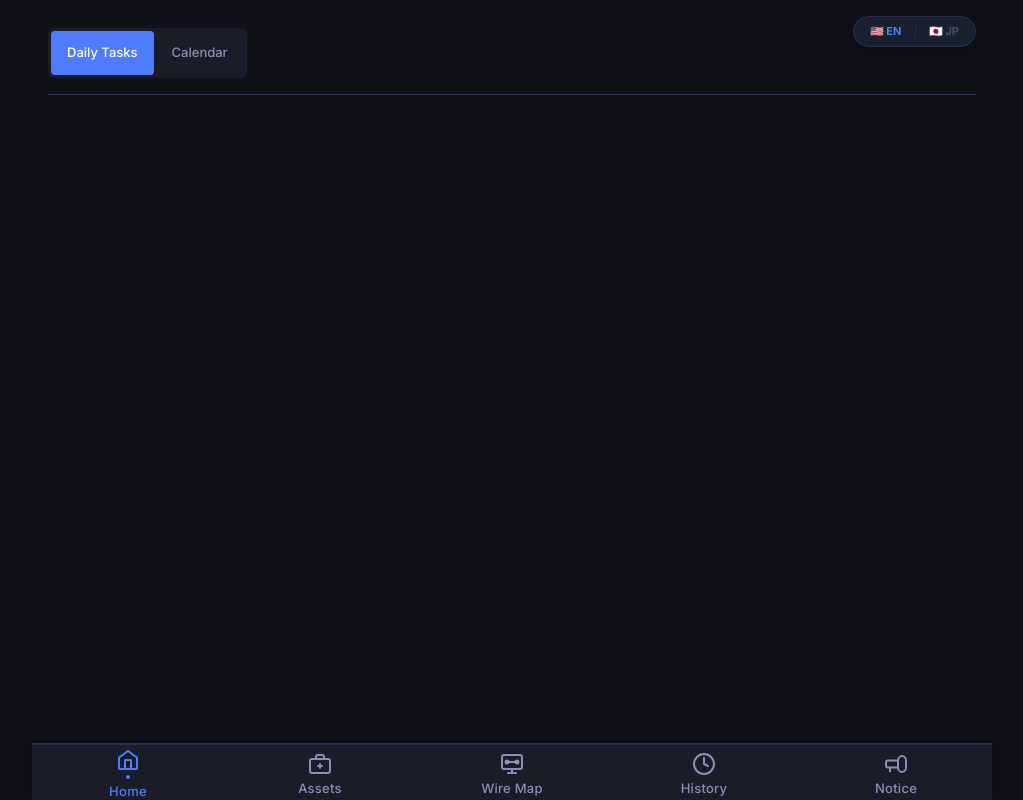
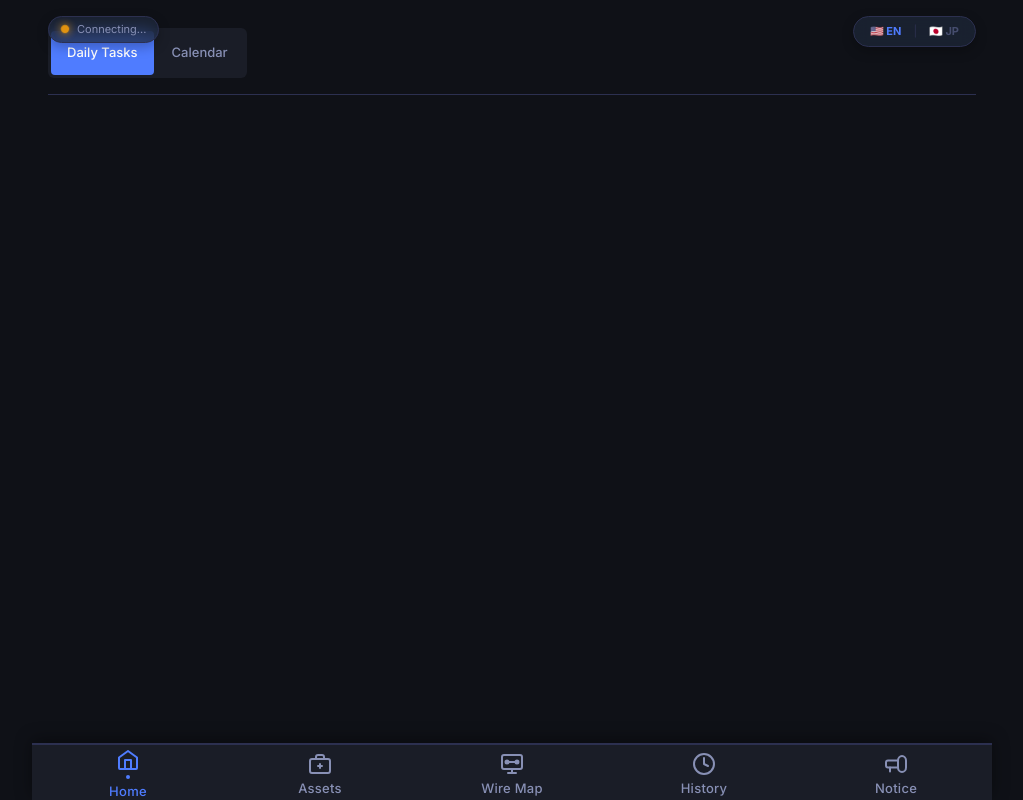
Before and after one commit to markjosephdsgatdula-dotcom/seibi-app, a plain HTML site: page index.html in a window 1280 px wide. Shown: the whole page, without its empty margins (128-1151 px from the left). Drawn offline with Linux system fonts and the light colour scheme; no server answers.

Commit message:
feat: add visible Firebase status indicator on UI

```diff
--- a/css/app.css
+++ b/css/app.css
@@ -152,4 +152,55 @@ body {
 .lang-divider {
   color: var(--clr-border);
   font-size: var(--font-size-xs);
+  user-select: none;
 }
+
+/* ------- Firebase Status Indicator ------- */
+.db-status-indicator {
+  position: absolute;
+  top: 16px;
+  left: 16px;
+  background: rgba(30, 41, 59, 0.7);
+  backdrop-filter: blur(8px);
+  -webkit-backdrop-filter: blur(8px);
+  border: 1px solid var(--clr-border);
+  border-radius: 99px;
+  padding: 4px 12px;
+  display: flex;
+  align-items: center;
+  gap: 8px;
+  z-index: 1000;
+  box-shadow: 0 4px 12px rgba(0, 0, 0, 0.25);
+  font-family: var(--font-family);
+  font-size: var(--font-size-xs);
+  color: var(--clr-text-secondary);
+}
+
+.status-dot {
+  width: 8px;
+  height: 8px;
+  border-radius: 50%;
+  display: inline-block;
+}
+
+.status-dot--connecting {
+  background-color: #f59e0b; /* Yellow */
+  box-shadow: 0 0 8px #f59e0b;
+  animation: pulse 1.5s infinite ease-in-out;
+}
+
+.status-dot--connected {
+  background-color: #10b981; /* Green */
+  box-shadow: 0 0 8px #10b981;
+}
+
+.status-dot--disconnected {
+  background-color: #ef4444; /* Red */
+  box-shadow: 0 0 8px #ef4444;
+}
+
+@keyframes pulse {
+  0% { transform: scale(0.9); opacity: 0.6; }
+  50% { transform: scale(1.1); opacity: 1; }
+  100% { transform: scale(0.9); opacity: 0.6; }
+}
--- a/index.html
+++ b/index.html
@@ -34,6 +34,12 @@
       <button class="lang-btn active" id="lang-btn-en" onclick="I18n.setLang('en')">🇺🇸 EN</button>
       <span class="lang-divider">|</span>
       <button class="lang-btn" id="lang-btn-jp" onclick="I18n.setLang('jp')">🇯🇵 JP</button>
+    </div>
+
+    <!-- Firebase Connection Indicator -->
+    <div id="firebase-status-indicator" class="db-status-indicator" title="Firebase Status">
+      <span class="status-dot status-dot--connecting"></span>
+      <span id="firebase-status-text" class="status-text">Connecting...</span>
     </div>
 
     <!-- -------- VIEW CONTAINER -------- -->
--- a/js/data/firebase-config.js
+++ b/js/data/firebase-config.js
@@ -25,6 +25,16 @@ const FirebaseSync = (() => {
 
   let _started = false;
 
+  function updateStatusUI(status, text) {
+    const el = document.getElementById('firebase-status-indicator');
+    const dot = el ? el.querySelector('.status-dot') : null;
+    const txt = document.getElementById('firebase-status-text');
+    if (dot && txt) {
+      dot.className = `status-dot status-dot--${status}`;
+      txt.textContent = text;
+    }
+  }
+
   function start() {
     if (_started) return;
     _started = true;
@@ -51,6 +61,9 @@ const FirebaseSync = (() => {
       console.error(`[Firebase] Sync error on node '${name}':`, err);
       if (err.code === 'PERMISSION_DENIED') {
         console.error('[Firebase] Permission Denied! Please update your Realtime Database rules in the Firebase Console to allow read/write.');
+        updateStatusUI('disconnected', 'Permission Error');
+      } else {
+        updateStatusUI('disconnected', 'Sync Error');
       }
     };
 
@@ -58,8 +71,10 @@ const FirebaseSync = (() => {
     db.ref('.info/connected').on('value', snapshot => {
       if (snapshot.val() === true) {
         console.log('[Firebase] Successfully connected to the cloud database.');
+        updateStatusUI('connected', 'Cloud Sync Active');
       } else {
         console.warn('[Firebase] Disconnected from the cloud database.');
+        updateStatusUI('connecting', 'Connecting...');
       }
     });
 
```
